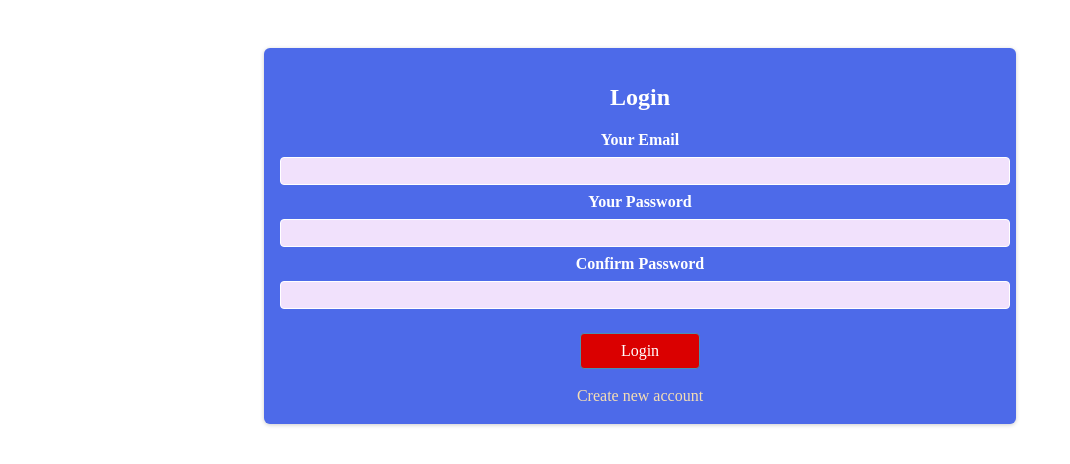
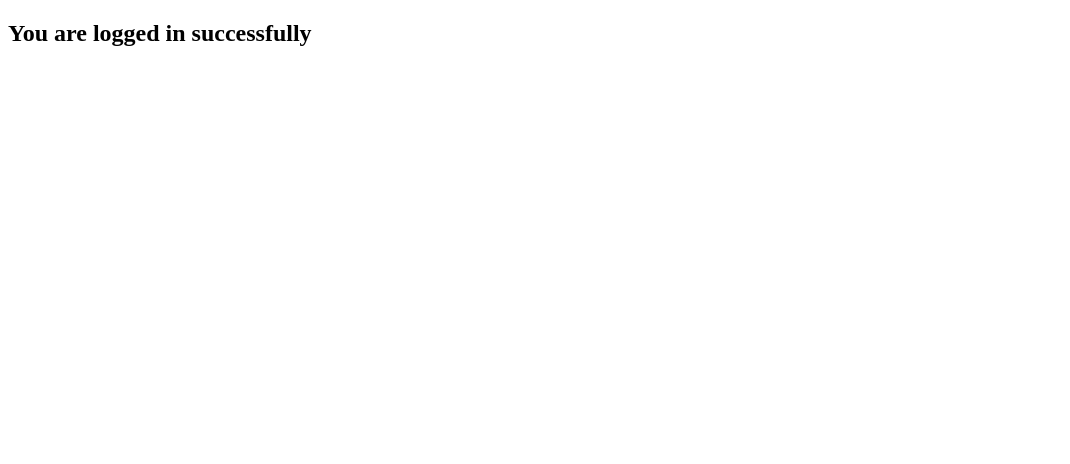
Before and after one commit to Mayukh360/Expensetracker-using-React, a React (Create React App) app: page /loggedin in a window 1280 px wide. Shown: the top 464 px of the page, without its empty margins (0-1070 px from the left). Built offline with nearby package versions, Linux system fonts and the light colour scheme.

Commit message:
adding loggedin page

```diff
--- a/package.json
+++ b/package.json
@@ -8,6 +8,7 @@
     "@testing-library/user-event": "^13.5.0",
     "react": "^18.2.0",
     "react-dom": "^18.2.0",
+    "react-router-dom": "^6.11.1",
     "react-scripts": "5.0.1",
     "web-vitals": "^2.1.4"
   },
--- a/src/App.js
+++ b/src/App.js
@@ -1,10 +1,16 @@
+import { Routes,Route } from "react-router-dom";
 import AuthForm from "./Component/Pages/AuthForm";
+import LoggedinPage from "./Component/Pages/LoggedinPage";
 
 
 function App() {
   return (
     <div >
-    <AuthForm/>
+      <Routes>
+      <Route path="/login" element={<AuthForm />} />
+      <Route path="/loggedin" element={<LoggedinPage />} />
+      </Routes>
+
     </div>
   );
 }
--- a/src/Component/Pages/AuthForm.js
+++ b/src/Component/Pages/AuthForm.js
@@ -1,6 +1,6 @@
 import React, { Fragment } from 'react';
 import { useState, useRef, useContext, } from "react";
-// import { useNavigate } from 'react-router-dom';
+import { useNavigate } from 'react-router-dom';
 // import axios from 'axios';
 import classes from "./AuthForm.module.css";
 import AuthContext from '../../Store/AuthContext';
@@ -11,7 +11,7 @@ import AuthContext from '../../Store/AuthContext';
 export default function AuthForm(props) {
     const AuthCtx=useContext(AuthContext);
     // const cartCtx=useContext(CartContext);
-    // const history= useNavigate()
+    const navigate= useNavigate()
 
   const [isLoading, setIsLoading] = useState(false);
   const [isLogin, setIsLogin] = useState(true);
@@ -71,7 +71,7 @@ export default function AuthForm(props) {
 
       AuthCtx.autoLogout();
       // console.log(data.idToken);
-    //   history('/');
+    navigate('/loggedin')
      })
 
     .catch((err)=>{
--- /dev/null
+++ b/src/Component/Pages/LoggedinPage.js
@@ -0,0 +1,7 @@
+import React from 'react'
+
+export default function LoggedinPage() {
+  return (
+    <div><h2>You are logged in successfully</h2></div>
+  )
+}
```
Also changed, not shown: src/Component/RenderPage/RenderPage.js (added, +17 -0 lines), src/index.js (+5 -2 lines), 1 other file (tests, documents, lock files or other folders).
